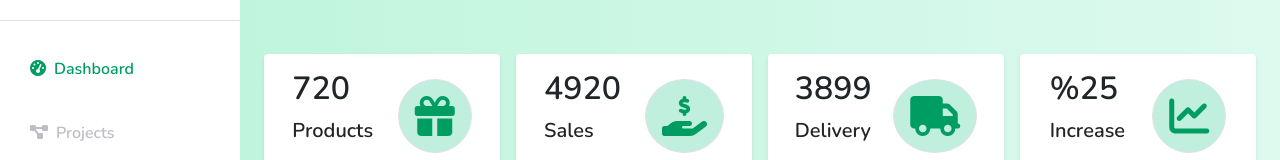
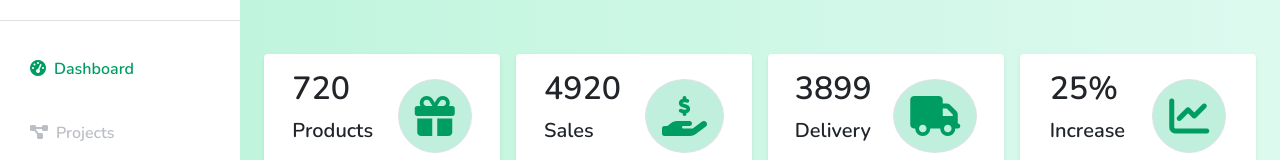
Before and after one commit to deepakchawda93/RoomRentalFrontEnd, a React (Create React App) app: page /admin in a window 1280 px wide. Shown: the part 170-330 px from the top of the page. Built offline with nearby package versions, Linux system fonts and the light colour scheme.

Commit message:
Add Facicon icon

```diff
--- a/public/index.html
+++ b/public/index.html
@@ -37,9 +37,6 @@
     <!-- <noscript>You need to enable JavaScript to run this app.</noscript> -->
     <div id="root"></div>
 
-
-
-
     <script>
       (function () {
       'use strict'
--- a/src/mycomponents/Admin/AdminHome.js
+++ b/src/mycomponents/Admin/AdminHome.js
@@ -160,7 +160,7 @@ const AdminHome = () => {
               <div class="col-md-3">
                 <div class="p-3 bg-white shadow-sm d-flex justify-content-around align-items-center rounded">
                   <div>
-                    <h3 class="fs-2">%25</h3>
+                    <h3 class="fs-2">25%</h3>
                     <p class="fs-5">Increase</p>
                   </div>
                   <i class="fas fa-chart-line fs-1 primary-text border rounded-full secondary-bg p-3"></i>
```
Also changed, not shown: 1 other file (tests, documents, lock files or other folders).
